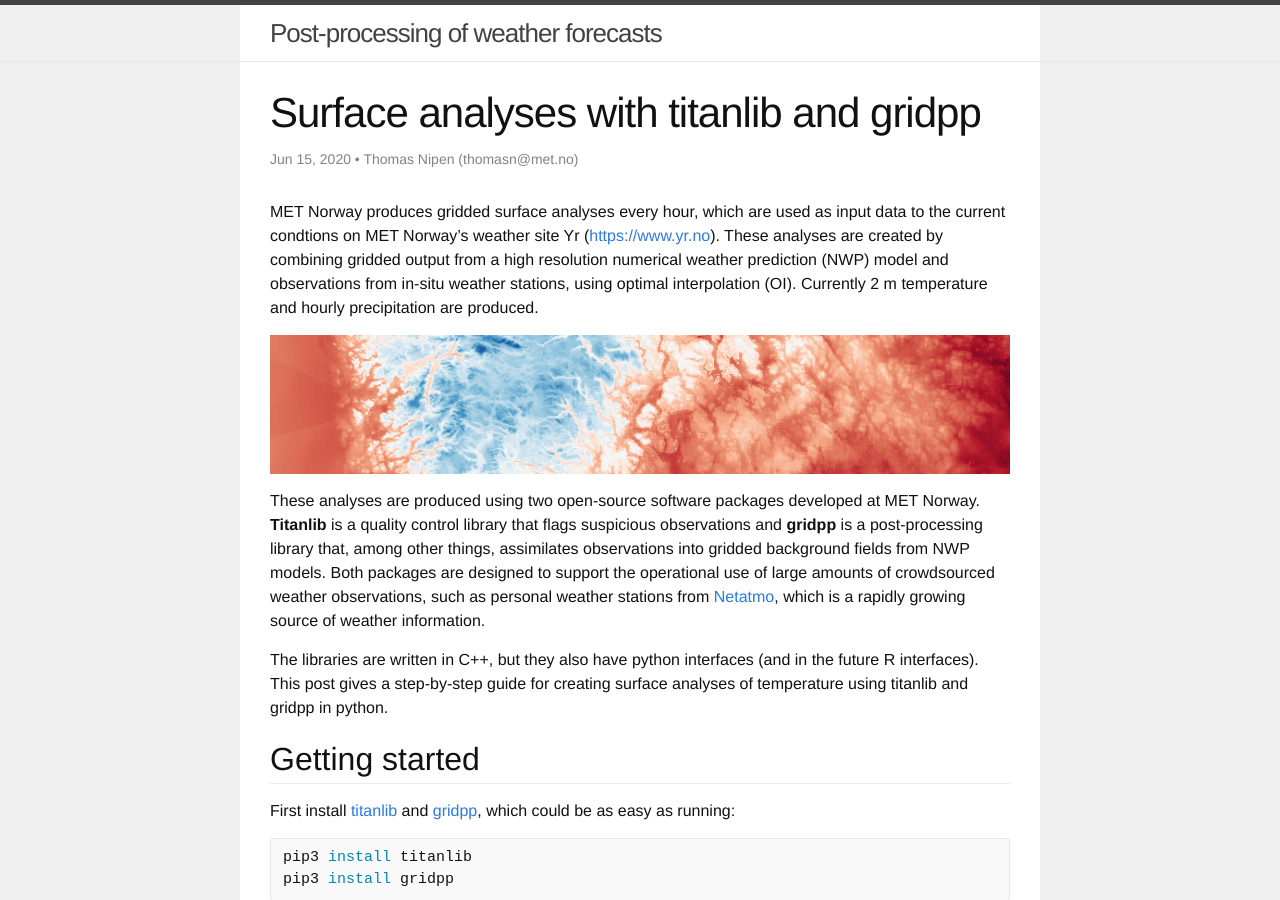
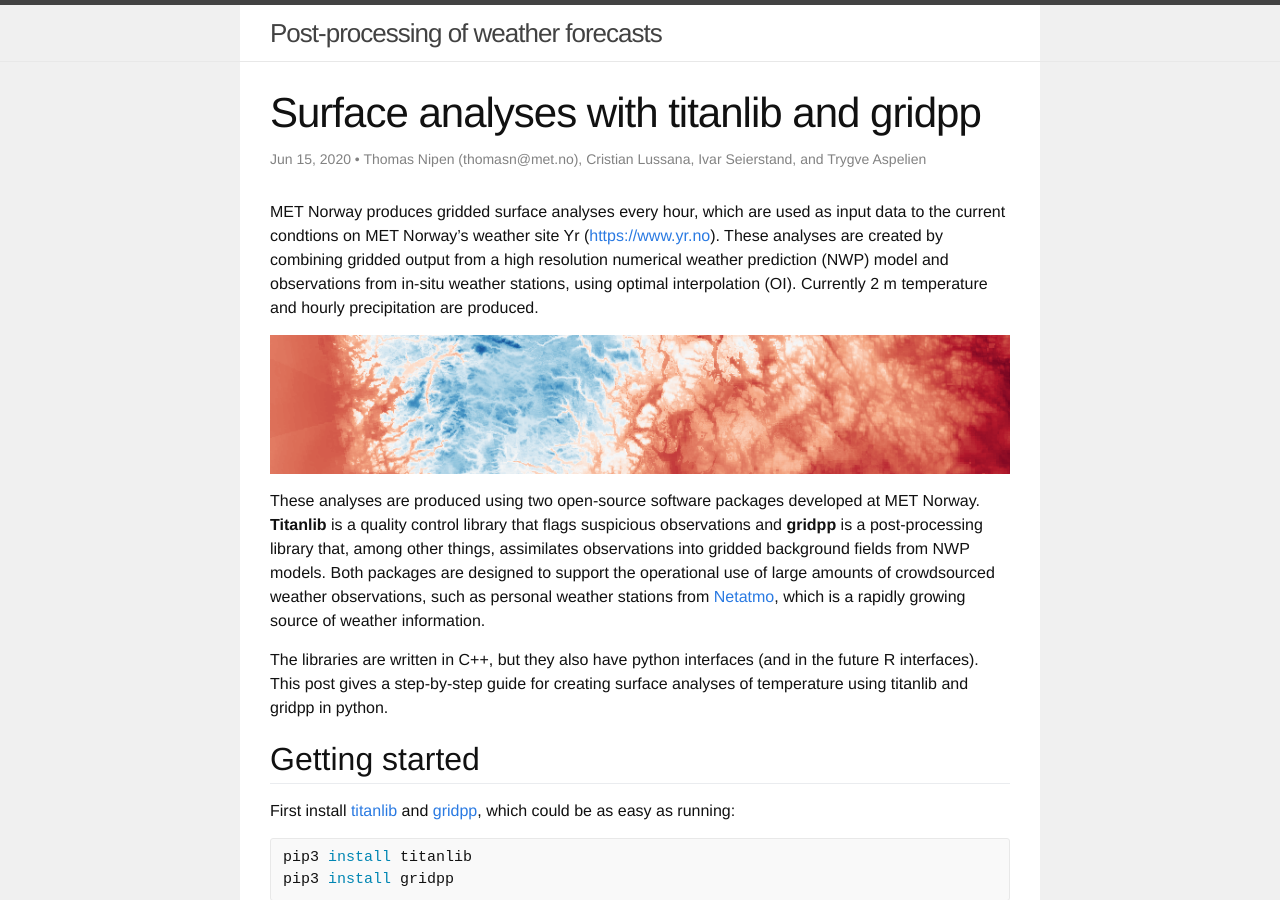
Before and after one commit to tnipen/tnipen.github.io, a Jekyll site: the page built from _posts/2020-06-15-titanlib-gridpp.markdown, in a window 1280 px wide and 900 px high. Built offline with Jekyll 4.4.1, drawn with Linux system fonts in a browser that asks for light colours.

Commit message:
Coauthords

```diff
--- a/_posts/2020-06-15-titanlib-gridpp.markdown
+++ b/_posts/2020-06-15-titanlib-gridpp.markdown
@@ -2,7 +2,7 @@
 layout: post
 title:  "Surface analyses with titanlib and gridpp"
 date:   2020-06-15 10:00:00 +0200
-author: Thomas Nipen (thomasn@met.no)
+author: Thomas Nipen (thomasn@met.no), Cristian Lussana, Ivar Seierstand, and Trygve Aspelien
 tags: optimal_interpolation quality_control
 ---
 
```
